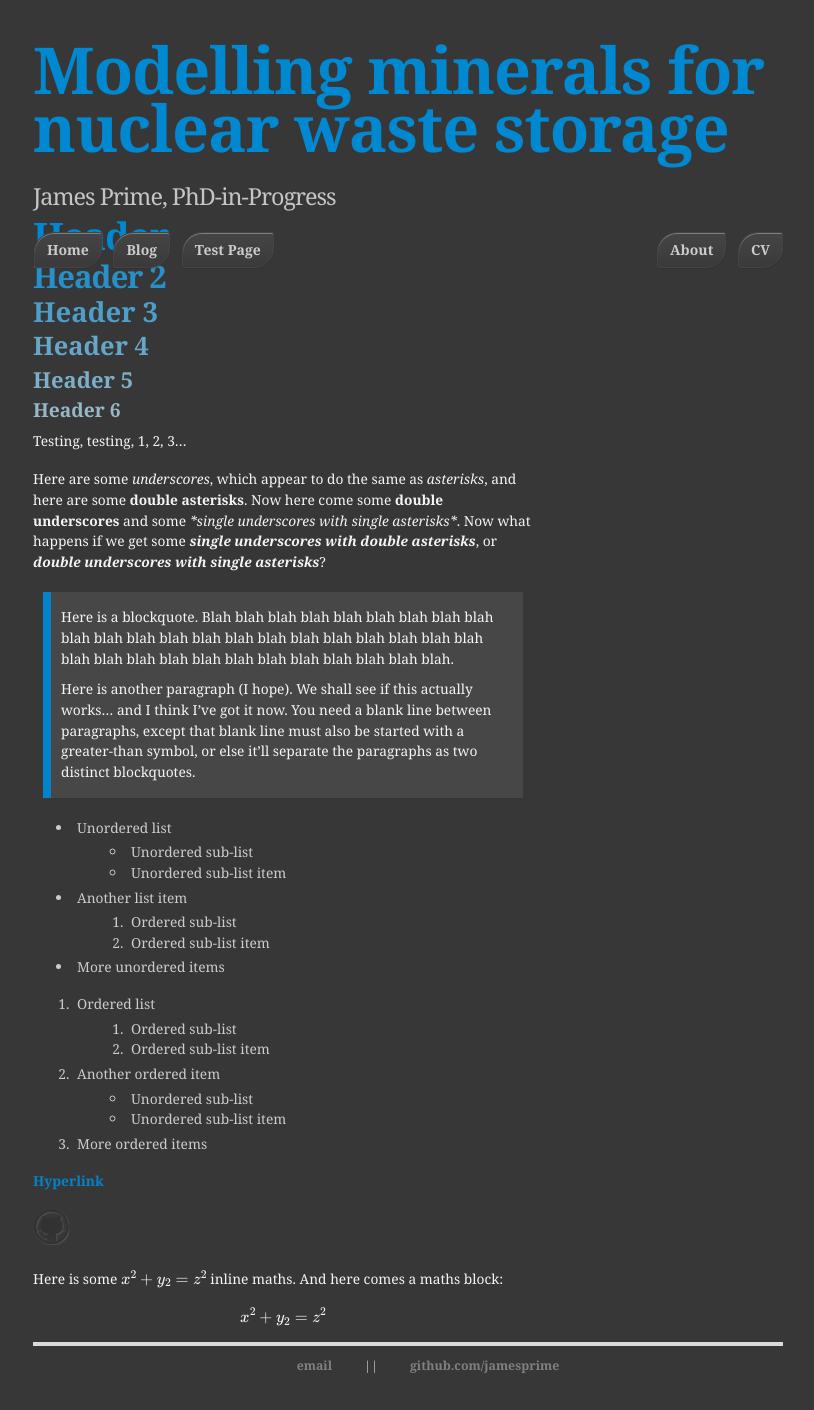
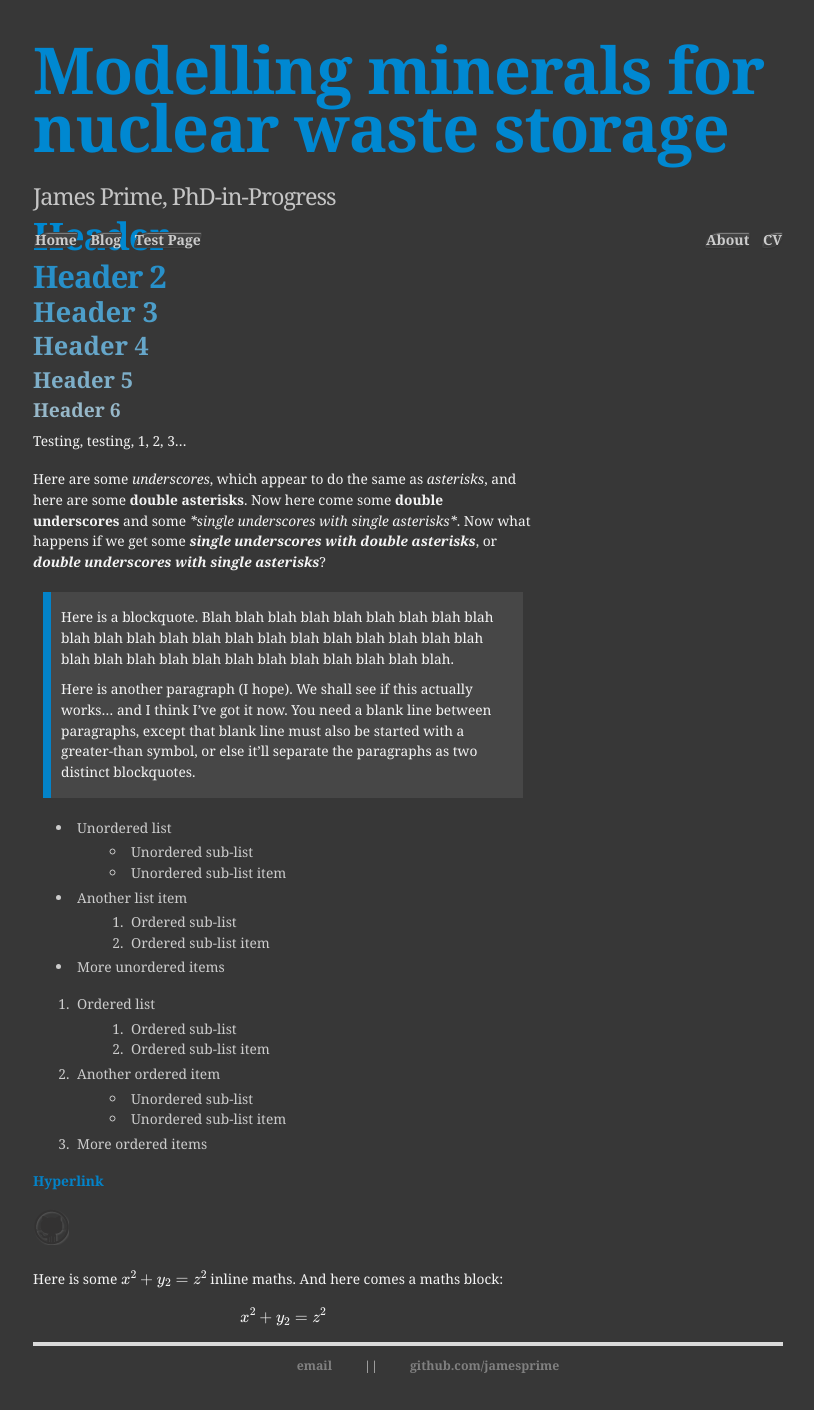
Before and after one commit to jamesprime/jamesprime.github.io, a Jekyll site: the page built from _pages/dhtest/index.md, in a window 1280 px wide. Shown: the whole page, without its empty margins (232-1046 px from the left). Built offline with Jekyll 4.4.1, drawn with Linux system fonts in a browser that asks for light colours; nearby versions of some CDN libraries; formulas are drawn with MathJax 3.

Commit message:
Updated _sass/uberduper.scss
Commented out padding for .banner.button, as a test

```diff
--- a/_sass/uberduper.scss
+++ b/_sass/uberduper.scss
@@ -250,7 +250,7 @@ div.slogan {
         box-shadow: inset 0 1px 0 rgba(255, 255, 255, .3), 0 1px 1px rgba(0, 0, 0, .1);
         background-color: #3D3D3D;
         margin-left: 0;
-        padding: 10px 12px;
+        // padding: 10px 12px;
         margin-top: 10px;
         line-height: 14px;
         font-size: 14px;
```
